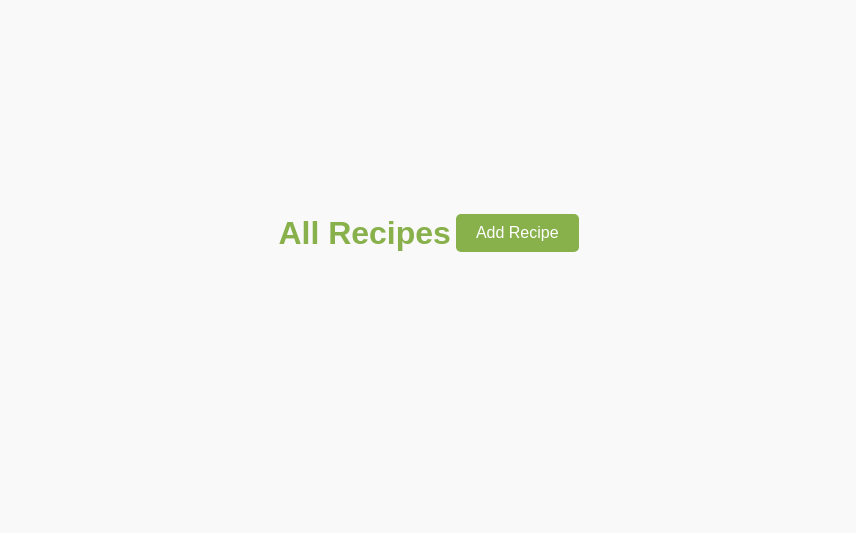
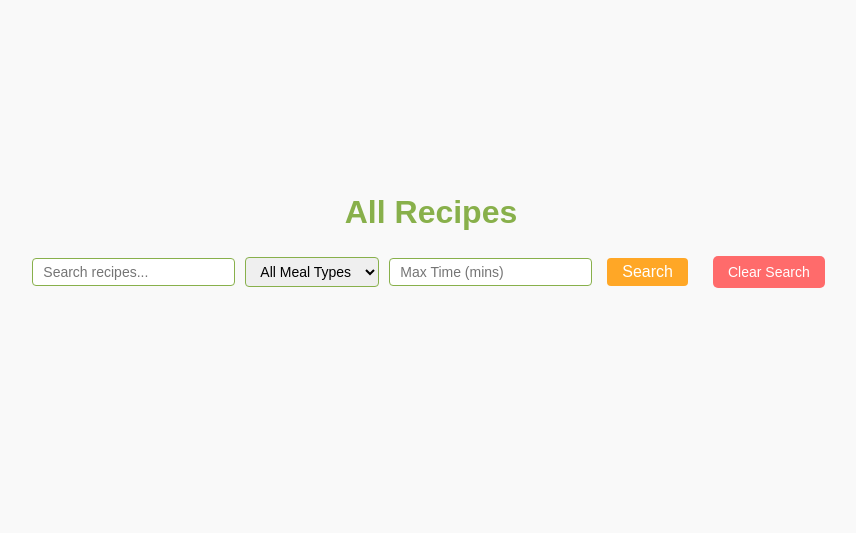
Before and after one commit to Mussie0001/cs412-a3, a Django app: page /project/recipes/ in a window 1280 px wide. Shown: the part 213-746 px from the top of the page, without its empty margins (209-1065 px from the left). Run offline with Django 5.2, Linux system fonts and the light colour scheme; the visitor is signed in with stand-in values (Sample User, id 1); data that the repository does not hold is empty.

Commit message:
added a search feature

```diff
--- a/project/templates/project/recipe_list.html
+++ b/project/templates/project/recipe_list.html
@@ -4,10 +4,22 @@
 <div class="recipes-container">
     <div class="header-section">
         <h1>All Recipes</h1>
-        {% if user.is_authenticated %}
-        <a href="{% url 'recipe_create' %}" class="btn create-recipe-btn">Add Recipe</a>
-        {% endif %}
     </div>
+    <form method="get" class="search-form">
+        <input type="text" name="q" placeholder="Search recipes..." value="{{ request.GET.q }}">
+        <select name="meal_type">
+            <option value="">All Meal Types</option>
+            {% for choice, label in meal_type_choices %}
+            <option value="{{ choice }}" {% if request.GET.meal_type == choice %}selected{% endif %}>
+                {{ label }}
+            </option>
+            {% endfor %}
+        </select>
+        <input type="number" name="max_time" placeholder="Max Time (mins)" value="{{ request.GET.max_time }}">
+        <button type="submit" class="btn">Search</button>
+        <!-- Add Clear Search Button -->
+        <a href="{% url 'recipe_list' %}" class="btn clear-btn">Clear Search</a>
+    </form>
     <div class="recipe-grid">
         {% for recipe in recipes %}
         <div class="recipe-card">
@@ -17,6 +29,7 @@
             {% endif %}
             <p><strong>Meal Type:</strong> {{ recipe.meal_type }}</p>
             <p><strong>Description:</strong> {{ recipe.description|truncatewords:20 }}</p>
+            <p><strong>Prep Time:</strong> {{ recipe.preparation_time }} mins</p>
             <a class="view-recipe-link" href="{% url 'recipe_detail' recipe.id %}">View Recipe</a>
         </div>
         {% endfor %}
--- a/project/views.py
+++ b/project/views.py
@@ -8,6 +8,7 @@ from .models import Profile, Recipe, Category, Comment, Favorite
 from .forms import ProfileForm, CommentForm, RecipeForm
 from django.contrib.auth.mixins import LoginRequiredMixin, UserPassesTestMixin
 from django.http import JsonResponse
+from django.db.models import Q
 
 
 
@@ -29,6 +30,33 @@ class RecipeListView(ListView):
     model = Recipe
     template_name = 'project/recipe_list.html'
     context_object_name = 'recipes'
+
+    def get_queryset(self):
+        queryset = super().get_queryset()
+        search_query = self.request.GET.get('q', '')
+        meal_type = self.request.GET.get('meal_type', '')
+        max_preparation_time = self.request.GET.get('max_time', '')
+
+        if search_query:
+            queryset = queryset.filter(
+                Q(title__icontains=search_query) | Q(description__icontains=search_query)
+            )
+
+        if meal_type:
+            queryset = queryset.filter(meal_type=meal_type)
+
+        if max_preparation_time:
+            try:
+                queryset = queryset.filter(preparation_time__lte=int(max_preparation_time))
+            except ValueError:
+                pass
+        return queryset
+
+    def get_context_data(self, **kwargs):
+        context = super().get_context_data(**kwargs)
+        # Pass the meal type choices to the template
+        context['meal_type_choices'] = Recipe.MEAL_TYPE_CHOICES
+        return context
 
 
 class RecipeDetailView(DetailView):
--- a/static/project/styles.css
+++ b/static/project/styles.css
@@ -457,7 +457,7 @@ body {
 /* Comments section styling */
 .comments-section {
     margin-top: 40px;
-    padding: 20px;
+    padding: 50px;
     background-color: white;
     border-radius: 8px;
     box-shadow: 0 4px 6px rgba(0, 0, 0, 0.1);
@@ -542,7 +542,6 @@ body {
 }
 
 .header-section {
-    display: flex;
     justify-content: space-between;
     align-items: center;
     margin-bottom: 20px;
@@ -572,3 +571,50 @@ body {
     margin-bottom: 15px;
     text-align: center;
 }
+
+.search-form {
+    display: flex;
+    gap: 10px;
+    margin-bottom: 20px;
+    align-items: center;
+    justify-content: center;
+}
+
+.search-form input[type="text"],
+.search-form input[type="number"],
+.search-form select {
+    padding: 5px 10px;
+    border: 1px solid #88B04B;
+    border-radius: 4px;
+    font-size: 14px;
+}
+
+.search-form button {
+    background-color: #FFA726;
+    color: white;
+    padding: 5px 15px;
+    border: none;
+    border-radius: 4px;
+    cursor: pointer;
+}
+
+.search-form button:hover {
+    background-color: #FF8C00;
+}
+
+/* Clear Search Button */
+.clear-btn {
+    margin-left: 10px;
+    background-color: #FF6B6B; /* Red */
+    color: white;
+    padding: 8px 15px;
+    text-decoration: none;
+    border-radius: 5px;
+    transition: background-color 0.3s;
+    font-size: 14px;
+}
+
+.clear-btn:hover {
+    background-color: #FF4C4C; /* Darker Red */
+    color: #FFF;
+}
```
